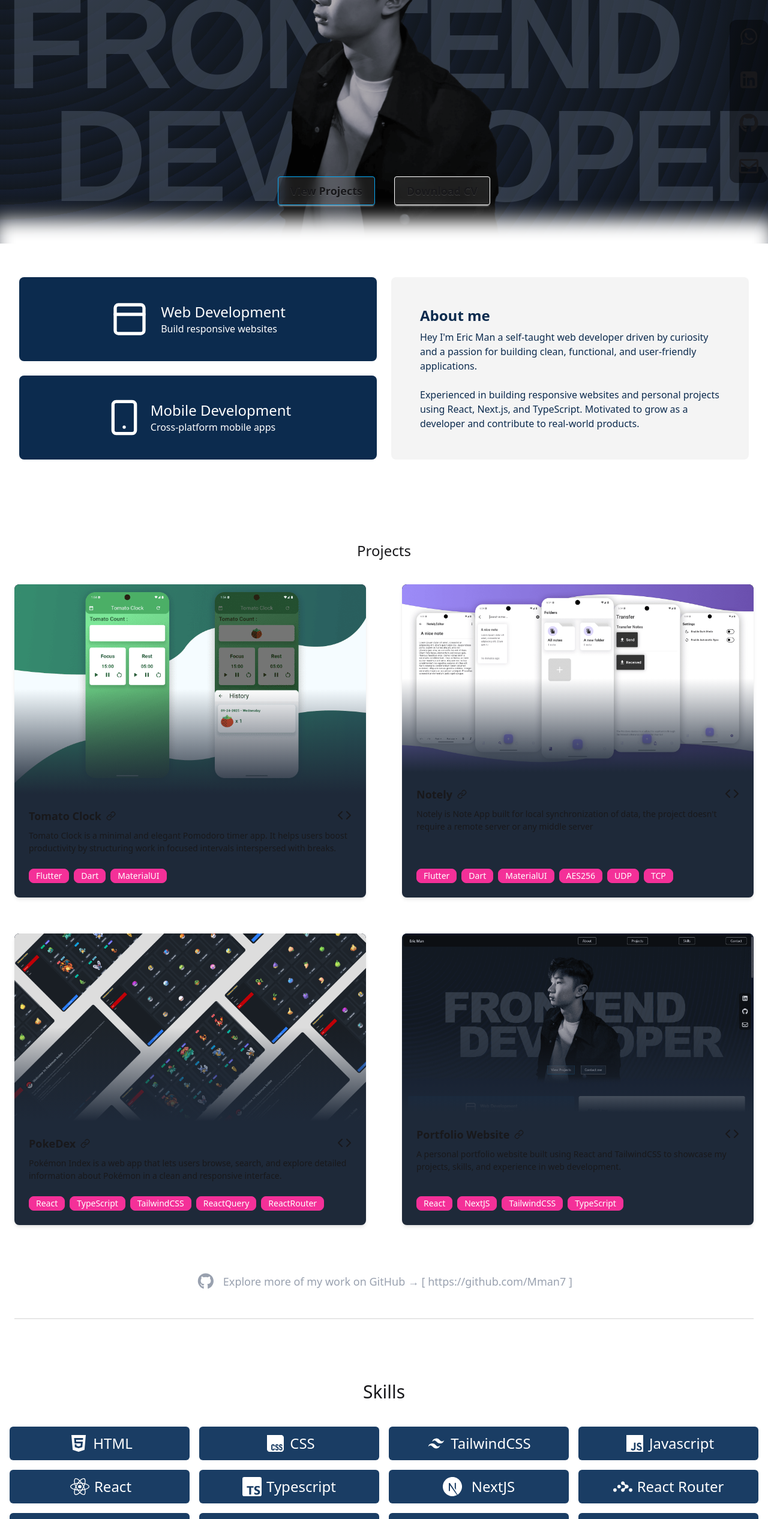
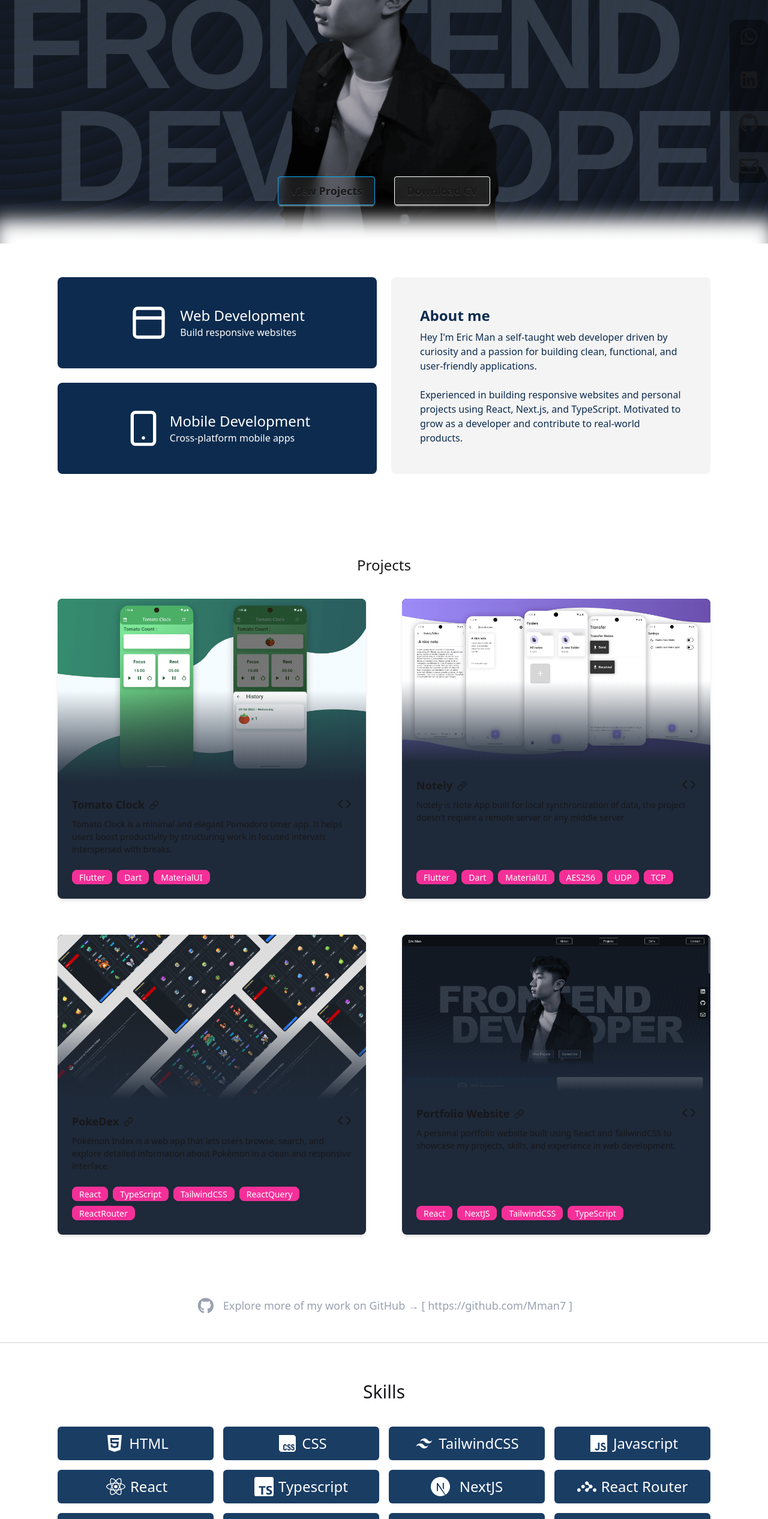
Before and after one commit to Mman7/portfolio, a Next.js app: page / in a window 1280 px wide. Shown: the part 234-2766 px from the top of the page at 60% size. Built offline with nearby package versions, Linux system fonts and the light colour scheme.

Commit message:
updated UI layout

```diff
--- a/src/components/about.tsx
+++ b/src/components/about.tsx
@@ -3,7 +3,7 @@ import type { ReactElement } from "react";
 
 export default function About() {
   return (
-    <main className="containerShadow grid w-full scroll-mt-24 gap-6 px-8 py-14 md:grid-cols-2">
+    <main className="containerShadow grid w-full scroll-mt-24 gap-6 px-8 py-14 md:grid-cols-2 lg:px-24">
       <section className="flex flex-col gap-6">
         <Card className="bg-myPrimary grid justify-items-center text-white">
           <div className="flex items-center gap-5">
@@ -41,7 +41,9 @@ export default function About() {
           </h2>
           <br />
           <h2 className="text-font-dark">
-           Experienced in building responsive websites and personal projects using React, Next.js, and TypeScript.  Motivated to grow as a developer and contribute to real-world products.
+            Experienced in building responsive websites and personal projects
+            using React, Next.js, and TypeScript. Motivated to grow as a
+            developer and contribute to real-world products.
           </h2>
         </div>
       </Card>
--- a/src/components/body.tsx
+++ b/src/components/body.tsx
@@ -1,9 +1,11 @@
+import { FontAwesomeIcon } from "@fortawesome/react-fontawesome";
 import About from "./about";
 import Contact from "./contact";
 import Footer from "./footer";
 import HeroSection from "./hero/hero";
 import Projects from "./projects";
 import Skill from "./skill";
+import { faGithub } from "@fortawesome/free-brands-svg-icons";
 
 export default function Body() {
   return (
@@ -16,6 +18,18 @@ export default function Body() {
       </section>
       <section id="projects">
         <Projects />
+        <div className="mt-20 mb-10 text-center">
+          <a
+            aria-label="Github Profile Link"
+            className="duraiton-200 text-lg text-gray-400 transition-all hover:text-white"
+            target="_blank"
+            href="https://github.com/Mman7"
+          >
+            <FontAwesomeIcon size="xl" className="mr-3" icon={faGithub} />
+            Explore more of my work on GitHub → [ https://github.com/Mman7 ]
+          </a>
+        </div>
+        <div className="divider"></div>
       </section>
       <section id="skills">
         <Skill />
--- a/src/components/contact.tsx
+++ b/src/components/contact.tsx
@@ -56,7 +56,7 @@ export default function Contact() {
 
   return (
     <ShowToastWrapper toast={toast}>
-      <div className="my-14 flex scroll-mt-24 flex-col items-center px-6">
+      <div className="m-auto my-14 flex scroll-mt-24 flex-col items-center px-6 md:max-w-6xl">
         <h1 className="mb-6 text-center text-3xl font-medium">
           Let’s have a talk!
         </h1>
--- a/src/components/projects.tsx
+++ b/src/components/projects.tsx
@@ -1,11 +1,9 @@
-import { faGithub } from "@fortawesome/free-brands-svg-icons";
-import { FontAwesomeIcon } from "@fortawesome/react-fontawesome";
 import { ItemCard } from "./itemcard/item_card";
 import { projectsList } from "@/src/data/projects";
 
 export default function Projects() {
   return (
-    <div className="my-14 p-6 px-6">
+    <div className="m-auto my-14 p-6 lg:px-24">
       <h1 className="mb-10 text-center text-2xl font-medium">Projects</h1>
       <div className="grid grid-cols-1 justify-items-center gap-15 md:grid-cols-2">
         {projectsList.map((item, index) => (
@@ -20,18 +18,6 @@ export default function Projects() {
           />
         ))}
       </div>
-      <div className="mt-20 mb-10 text-center">
-        <a
-          aria-label="Github Profile Link"
-          className="duraiton-200 text-lg text-gray-400 transition-all hover:text-white"
-          target="_blank"
-          href="https://github.com/Mman7"
-        >
-          <FontAwesomeIcon size="xl" className="mr-3" icon={faGithub} />
-          Explore more of my work on GitHub → [ https://github.com/Mman7 ]
-        </a>
-      </div>
-      <div className="divider"></div>
     </div>
   );
 }
--- a/src/components/skill.tsx
+++ b/src/components/skill.tsx
@@ -108,7 +108,7 @@ const items: Item[] = [
 
 export default function Skill() {
   return (
-    <div className="my-14 scroll-mt-24 px-4">
+    <div className="m-auto my-14 scroll-mt-24 px-4 lg:px-24">
       <h1 className="mb-10 text-center text-3xl font-medium">Skills</h1>
       <div className="grid grid-cols-2 gap-4 sm:grid-cols-2 md:grid-cols-3 lg:grid-cols-4">
         {items.map((item) => (
```
